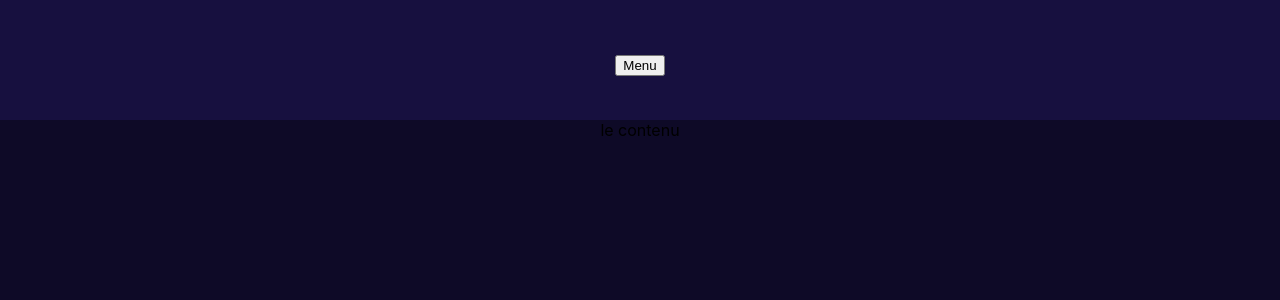
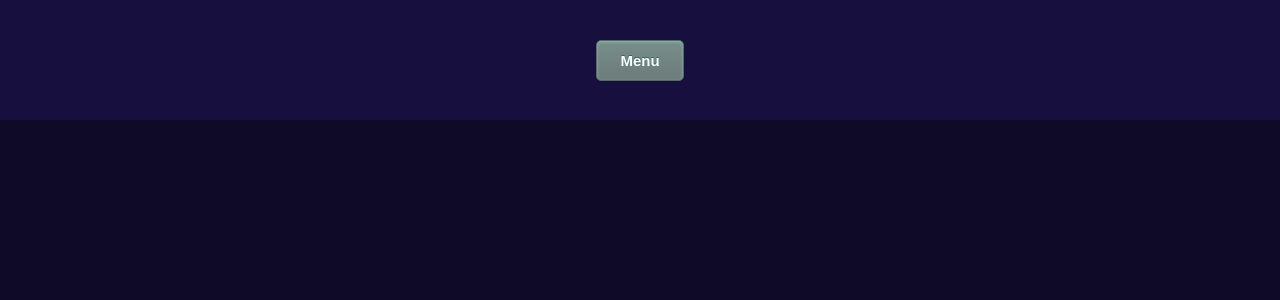
Before and after one commit to vbenoit/online-cv, a React (Create React App) app: page / in a window 1280 px wide. Shown: the top 300 px of the page. Built offline with nearby package versions, Linux system fonts and the light colour scheme.

Commit message:
feat: circle menu + menu button ~ OK

```diff
--- a/src/App.css
+++ b/src/App.css
@@ -2,21 +2,12 @@
   text-align: center;
   background-color: #0E0A27;
   height: 100vh;
-}
-
-.App-logo {
-  height: 40vmin;
-  pointer-events: none;
+  color: #3CF237;
+  font-family: Arial, Helvetica, sans-serif;
 }
 
 #menu-toggle button {
   height: 80%;
-}
-
-@media (prefers-reduced-motion: no-preference) {
-  .App-logo {
-    animation: App-logo-spin infinite 20s linear;
-  }
 }
 
 .App-header {
@@ -35,11 +26,33 @@
   color: #61dafb;
 }
 
-@keyframes App-logo-spin {
-  from {
-    transform: rotate(0deg);
-  }
-  to {
-    transform: rotate(360deg);
-  }
+#menu-button {
+	box-shadow:inset 0px 1px 3px 0px #91b8b3;
+	background:linear-gradient(to bottom, #768d87 5%, #6c7c7c 100%);
+	background-color:#768d87;
+	border-radius:5px;
+	border:1px solid #566963;
+	display:inline-block;
+	cursor:pointer;
+	color:#ffffff;
+	font-family:Arial;
+	font-size:15px;
+	font-weight:bold;
+	padding:11px 23px;
+	text-decoration:none;
+	text-shadow:0px -1px 0px #2b665e;
 }
+
+#menu-button:hover {
+	background:linear-gradient(to bottom, #6c7c7c 5%, #768d87 100%);
+	background-color:#6c7c7c;
+}
+
+#menu-button:active {
+	position:relative;
+	top:1px;
+}
+
+main {
+  padding: 5vh;
+}
--- a/src/App.js
+++ b/src/App.js
@@ -1,19 +1,41 @@
-import React from 'react';
+import React, { useState } from 'react';
+//import logo from './logo.svg';
 import './App.css';
+import CircleMenu from './CircleMenu';
+
+const circleMenuBasisClass = "Circle-menu-basis";
+const circleMenuInClass = "Circle-menu-in";
+const circleMenuOutClass = "Circle-menu-out";
 
 function App() {
+
+  const [circleMenuClass, setCircleMenuClass] = useState(circleMenuBasisClass);
+
+  function toggleCircleMenuClass(){
+    if (circleMenuClass === circleMenuBasisClass){
+      setCircleMenuClass(circleMenuInClass);
+    }
+    else if (circleMenuClass === circleMenuInClass){
+      setCircleMenuClass(circleMenuOutClass);
+    }
+    else if (circleMenuClass === circleMenuOutClass){
+      setCircleMenuClass(circleMenuInClass);
+    }
+  }
+
   return (
     <div className="App">
       <header className="App-header">
         <div id="menu-toggle" >
-          <button>
+          <button id="menu-button" onClick={toggleCircleMenuClass} >
             Menu
           </button>
         </div>
       </header>
       <main>
         <section>
-            le contenu
+          {/* <img src={logo} className={circleMenuClass} alt="logo" /> */}
+          <CircleMenu circleMenuClass={circleMenuClass} />
         </section>
       </main>
     </div>
--- /dev/null
+++ b/src/CircleMenu.css
@@ -0,0 +1,51 @@
+@media (prefers-reduced-motion: no-preference) {
+
+    .Circle-menu {
+        display: flex;
+        flex-direction: column;
+        justify-content: space-around;
+        background-color: #A5ADA5;
+        border-radius: 50%;
+        height: 50%;
+        height: 50vh;
+        width: 50vh;
+        margin: auto;
+        background: radial-gradient(circle at center, #A5ADA5 0, #7C817C, #3B3C3B 100%);
+    }
+
+    .Circle-menu #line-3{
+        display: flex;
+        flex-direction: row;
+        justify-content: space-around;
+    }
+
+    .Circle-menu-basis {
+        transform: scale(0);
+    }
+
+    .Circle-menu-in {
+        animation: Circle-menu-spin-in 2s ease forwards;
+    }
+
+    .Circle-menu-out {
+        animation: Circle-menu-spin-out 2s ease forwards;
+    }
+}
+
+@keyframes Circle-menu-spin-in {
+    from {
+        transform: rotate(0deg) scale(0);
+    }
+    to {
+        transform: rotate(720deg) scale(1);
+    }
+}
+
+@keyframes Circle-menu-spin-out {
+    from {
+        transform: rotate(720deg) scale(1);
+    }
+    to {
+        transform: rotate(0deg) scale(0);
+    }
+}
--- /dev/null
+++ b/src/CircleMenu.js
@@ -0,0 +1,22 @@
+import React from 'react';
+import './CircleMenu.css';
+
+export default function CircleMenu(props) {
+  return (
+    <div className={'Circle-menu ' + props.circleMenuClass}>
+      <div id="line-1">
+          sum up
+      </div>
+      <div id="line-2">
+
+      </div>
+      <div id="line-3">
+          <div id="line-3-1"></div>
+          <div id="line-3-2">jobs</div>
+          <div id="line-3-3"></div>
+          <div id="line-3-4">Univ. cursus</div>
+          <div id="line-3-5"></div>
+      </div>
+    </div>
+  );
+}
```
